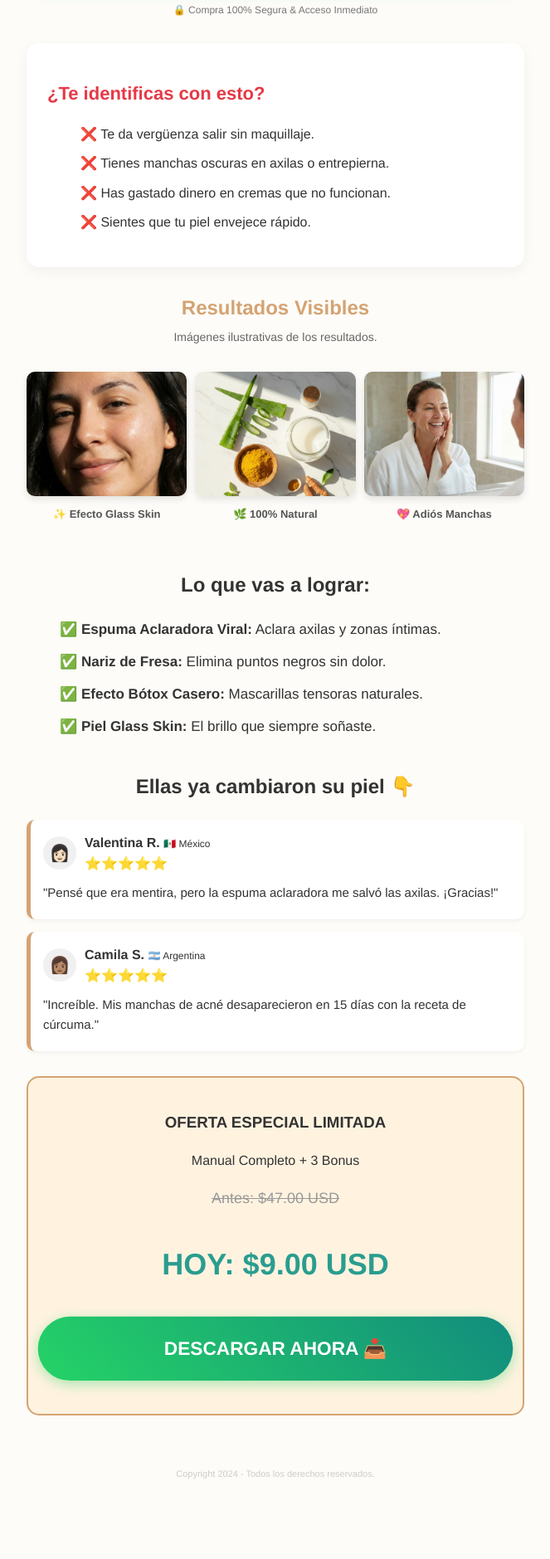
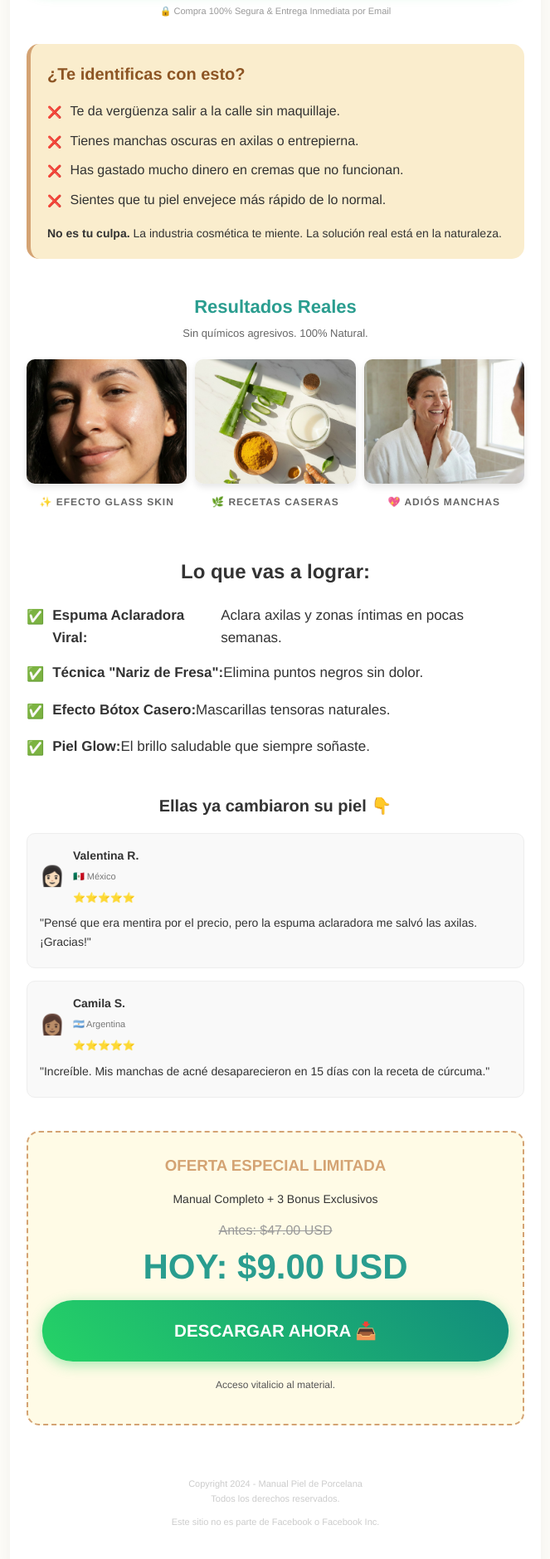
Before and after one commit to Ivan2312w/sosv1, a plain HTML site: page index.html in a window 1280 px wide. Shown: the part 802-2681 px from the top of the page at 83% size, without its empty margins (308-971 px from the left). Before the commit the page ends 2618 px from the top, so only its background shows below. Drawn offline with Linux system fonts and the light colour scheme.

Commit message:
Update index.html

```diff
--- a/index.html
+++ b/index.html
@@ -5,14 +5,14 @@
     <meta name="viewport" content="width=device-width, initial-scale=1.0">
     <title>Manual Piel de Porcelana - Oferta Especial</title>
     <style>
-        /* --- ESTILO GERAL --- */
+        /* --- ESTILO GERAL E CORES (Paleta Skincare) --- */
         :root {
-            --primary: #d4a373; /* Dourado suave */
-            --accent: #e63946; /* Vermelho Urgência */
-            --bg: #fdfcf8; /* Creme claro */
+            --primary: #d4a373; /* Tom Dourado/Bege */
+            --secondary: #faedcd; /* Creme claro */
+            --accent: #e63946; /* Vermelho para urgência */
+            --green: #2a9d8f; /* Verde para sucesso/natureza */
             --text: #333;
-            --white: #ffffff;
-            --green: #2a9d8f;
+            --bg: #fdfcf8;
         }
 
         body {
@@ -25,12 +25,14 @@
         }
 
         .container {
-            max-width: 600px; /* Otimizado para Celular */
+            max-width: 600px; /* Foco total em Mobile */
             margin: 0 auto;
             padding: 20px;
+            background: #fff;
+            box-shadow: 0 0 20px rgba(0,0,0,0.05);
         }
 
-        /* --- BARRA DE AVISO --- */
+        /* --- BARRA DE AVISO (Topo) --- */
         .top-bar {
             background-color: var(--accent);
             color: white;
@@ -41,49 +43,58 @@
             position: sticky;
             top: 0;
             z-index: 1000;
+            box-shadow: 0 2px 5px rgba(0,0,0,0.2);
         }
 
-        /* --- TÍTULOS --- */
+        /* --- TEXTOS E TÍTULOS --- */
         h1 {
             color: #b07d62;
-            font-size: 28px;
+            font-size: 26px;
             text-align: center;
-            line-height: 1.2;
+            line-height: 1.3;
             margin-bottom: 10px;
+            margin-top: 10px;
+        }
+
+        .highlight {
+            color: var(--accent);
+            font-weight: 900;
         }
 
         .sub-headline {
             text-align: center;
             font-size: 18px;
             color: #555;
-            margin-bottom: 30px;
+            margin-bottom: 25px;
+            font-weight: 400;
         }
 
-        /* --- IMAGEM DO PRODUTO (CAPA) --- */
-        .product-image {
+        /* --- IMAGEM DA CAPA (HERO) --- */
+        .hero-container {
             width: 100%;
+            margin-bottom: 20px;
             border-radius: 15px;
-            box-shadow: 0 10px 20px rgba(0,0,0,0.15);
-            margin-bottom: 20px;
             overflow: hidden;
+            box-shadow: 0 10px 25px rgba(0,0,0,0.15);
+            background-color: #eee; /* Cor de fundo enquanto carrega */
         }
 
-        .product-image img {
+        .hero-container img {
             width: 100%;
             height: auto;
             display: block;
         }
 
-        /* --- BOTÃO (CTA) --- */
+        /* --- BOTÃO DE COMPRA (CTA) --- */
         .btn {
             display: block;
             width: 100%;
             background: linear-gradient(45deg, #25D366, #128C7E);
             color: white;
-            padding: 20px;
+            padding: 20px 10px;
             text-align: center;
             border-radius: 50px;
-            font-size: 22px;
+            font-size: 20px;
             font-weight: bold;
             text-decoration: none;
             box-shadow: 0 4px 15px rgba(37, 211, 102, 0.4);
@@ -100,28 +111,54 @@
             100% { transform: scale(1); }
         }
 
-        /* --- SEÇÃO DE DOR --- */
+        /* --- SEÇÃO DE DOR (PROBLEMA) --- */
         .pain-section {
-            background-color: #fff;
-            padding: 25px;
+            background-color: var(--secondary);
+            padding: 20px;
             border-radius: 15px;
             margin: 30px 0;
-            box-shadow: 0 5px 15px rgba(0,0,0,0.05);
+            border-left: 5px solid var(--primary);
+        }
+
+        .pain-section h2 {
+            margin-top: 0;
+            font-size: 20px;
+            color: #8d5524;
+        }
+
+        .check-list {
+            padding-left: 0;
         }
 
         .check-list li {
             list-style: none;
             margin-bottom: 10px;
             font-size: 16px;
+            display: flex;
+            align-items: flex-start;
         }
-        .check-list li:before { content: '❌ '; }
 
-        /* --- NOVA GALERIA DE IMAGENS REAIS --- */
+        .check-list li:before {
+            content: '❌';
+            margin-right: 10px;
+            font-size: 14px;
+            margin-top: 3px;
+        }
+
+        /* --- GALERIA DE IMAGENS (RESULTADOS) --- */
+        .results-title {
+            text-align: center;
+            color: var(--green);
+            font-size: 22px;
+            margin-top: 40px;
+            margin-bottom: 5px;
+        }
+
         .visual-gallery {
             display: flex;
             justify-content: space-between;
             gap: 10px;
-            margin: 30px 0;
+            margin: 20px 0;
             flex-wrap: wrap;
         }
 
@@ -132,156 +169,174 @@
             margin-bottom: 15px;
         }
 
-        /* Ajuste para celular: imagens lado a lado (2 colunas) ou empilhadas */
         @media (max-width: 480px) {
             .gallery-item {
-                min-width: 45%; /* Duas por linha no celular para economizar espaço */
+                min-width: 45%; /* 2 por linha no celular */
+            }
+            .gallery-item:last-child {
+                min-width: 100%; /* A última fica grande */
             }
         }
 
         .gallery-item img {
             width: 100%;
-            height: 150px; /* Altura fixa para manter o padrão */
+            height: 150px;
+            object-fit: cover;
             border-radius: 10px;
             box-shadow: 0 4px 8px rgba(0,0,0,0.1);
-            object-fit: cover; /* ISSO GARANTE QUE A FOTO DE PESSOA NÃO FIQUE ESTICADA */
-            transition: transform 0.3s ease;
         }
 
         .gallery-caption {
-            font-size: 13px;
-            color: #555;
+            font-size: 12px;
+            font-weight: bold;
+            color: #666;
             margin-top: 5px;
-            font-weight: bold;
+            text-transform: uppercase;
+            letter-spacing: 1px;
         }
 
-        /* --- SEÇÃO DE BENEFICIOS --- */
+        /* --- BENEFÍCIOS --- */
+        .benefit-list {
+            padding: 0;
+        }
         .benefit-list li {
             list-style: none;
-            margin-bottom: 12px;
+            margin-bottom: 15px;
             font-size: 17px;
             font-weight: 500;
+            display: flex;
+            align-items: flex-start;
         }
-        .benefit-list li:before { content: '✅ '; }
+        .benefit-list li:before {
+            content: '✅';
+            margin-right: 10px;
+            margin-top: 2px;
+        }
 
-        /* --- DEPOIMENTOS --- */
+        /* --- DEPOIMENTOS (PROVA SOCIAL) --- */
         .testimonial {
-            background: white;
+            background: #f9f9f9;
             padding: 15px;
             border-radius: 10px;
             margin-bottom: 15px;
-            border-left: 5px solid var(--primary);
-            box-shadow: 0 2px 5px rgba(0,0,0,0.05);
+            border: 1px solid #eee;
         }
         .user-info {
             display: flex;
             align-items: center;
-            margin-bottom: 10px;
+            margin-bottom: 8px;
         }
         .avatar {
-            width: 40px;
-            height: 40px;
-            background-color: #f0f0f0;
-            border-radius: 50%;
+            font-size: 24px;
             margin-right: 10px;
-            display: flex;
-            align-items: center;
-            justify-content: center;
-            font-size: 20px;
         }
+        .user-name {
+            font-weight: bold;
+            font-size: 14px;
+            display: block;
+        }
+        .stars { color: #FFD700; font-size: 12px; }
 
         /* --- PREÇO --- */
         .offer-box {
-            background-color: #fff3e0;
-            border: 2px solid #d4a373;
-            padding: 20px;
+            background-color: #fffbe6;
+            border: 2px dashed #d4a373;
+            padding: 25px;
             text-align: center;
             border-radius: 15px;
-            margin-top: 30px;
+            margin-top: 40px;
         }
-        .old-price { text-decoration: line-through; color: #999; font-size: 18px; }
-        .new-price { color: var(--green); font-size: 36px; font-weight: 900; }
 
-        /* --- TIMER --- */
-        .timer {
-            font-size: 24px;
-            font-weight: bold;
-            color: var(--accent);
+        .old-price {
+            text-decoration: line-through;
+            color: #999;
+            font-size: 16px;
+        }
+
+        .new-price {
+            color: var(--green);
+            font-size: 42px;
+            font-weight: 900;
+            line-height: 1;
             margin: 10px 0;
         }
 
-        /* --- NOTIFICAÇÃO --- */
+        /* --- NOTIFICAÇÃO FAKE --- */
         .sales-notification {
             position: fixed;
             bottom: 20px;
             left: 20px;
-            background-color: white;
-            padding: 10px 15px;
+            background-color: rgba(255, 255, 255, 0.95);
+            padding: 12px 15px;
             border-radius: 10px;
-            box-shadow: 0 5px 20px rgba(0,0,0,0.2);
+            box-shadow: 0 5px 20px rgba(0,0,0,0.15);
             display: flex;
             align-items: center;
             z-index: 9999;
-            transform: translateX(-200%);
-            transition: transform 0.5s ease-in-out;
-            max-width: 300px;
+            transform: translateX(-150%);
+            transition: transform 0.5s cubic-bezier(0.175, 0.885, 0.32, 1.275);
             border-left: 4px solid var(--green);
-            font-family: Arial, sans-serif;
+            max-width: 280px;
         }
         .sales-notification.show { transform: translateX(0); }
-        .sales-img { font-size: 20px; margin-right: 10px; }
+        .sales-img { font-size: 24px; margin-right: 12px; }
         .sales-text { font-size: 12px; line-height: 1.3; color: #333; }
-        .time-ago { font-size: 10px; color: #888; }
 
+        /* --- TIMER --- */
+        .timer {
+            font-size: 28px;
+            font-weight: bold;
+            color: var(--accent);
+            font-family: monospace;
+        }
     </style>
 </head>
 <body>
 
     <div class="top-bar">
-        🔥 ¡OFERTA FLASH! 80% DE DESCUENTO - Solo por 15 Minutos
+        🔥 ¡OFERTA FLASH! 80% OFF - Solo por 15 Minutos
     </div>
 
     <div class="container">
 
-        <h1>Descubre el Secreto Coreano para una <span style="color:var(--accent)">"Piel de Porcelana"</span> en Casa</h1>
-        <p class="sub-headline">Elimina Manchas, Acné y Poros Abiertos con ingredientes de tu cocina.</p>
+        <h1>Descubre el Secreto Coreano para una <span class="highlight">"Piel de Porcelana"</span> en Casa</h1>
+        <p class="sub-headline">Elimina Manchas, Acné y Poros Abiertos usando ingredientes simples de tu cocina.</p>
 
-        <div class="product-image">
-            <img src="capa_manual.jpg" alt="Portada Manual Piel de Porcelana">
+        <div class="hero-container">
+            <img src="capa_manual.jpg" alt="Portada Manual Piel de Porcelana" />
         </div>
 
-        <div style="text-align: center;">
-            <p style="margin-bottom: 5px;">La oferta termina en:</p>
+        <div style="text-align: center; margin-bottom: 20px;">
+            <p style="margin:0; color:#777; font-size:12px;">La oferta termina en:</p>
             <div class="timer" id="countdown">15:00</div>
         </div>
 
         <a href="SEU_LINK_DE_CHECKOUT_AQUI" class="btn">QUIERO MI PIEL PERFECTA 👉</a>
-        <p style="text-align: center; font-size: 12px; color: #777;">🔒 Compra 100% Segura & Acceso Inmediato</p>
+        <p style="text-align: center; font-size: 11px; color: #999;">🔒 Compra 100% Segura & Entrega Inmediata por Email</p>
 
         <div class="pain-section">
-            <h2 style="color: var(--accent); font-size: 22px;">¿Te identificas con esto?</h2>
+            <h2>¿Te identificas con esto?</h2>
             <ul class="check-list">
-                <li>Te da vergüenza salir sin maquillaje.</li>
+                <li>Te da vergüenza salir a la calle sin maquillaje.</li>
                 <li>Tienes manchas oscuras en axilas o entrepierna.</li>
-                <li>Has gastado dinero en cremas que no funcionan.</li>
-                <li>Sientes que tu piel envejece rápido.</li>
+                <li>Has gastado mucho dinero en cremas que no funcionan.</li>
+                <li>Sientes que tu piel envejece más rápido de lo normal.</li>
             </ul>
+            <p style="font-size:14px; margin-bottom:0;"><strong>No es tu culpa.</strong> La industria cosmética te miente. La solución real está en la naturaleza.</p>
         </div>
 
-        <div style="text-align: center; margin-top: 30px;">
-            <h2 style="color: var(--primary); margin-bottom: 5px;">Resultados Visibles</h2>
-            <p style="font-size: 14px; color: #666; margin-top: 0;">Imágenes ilustrativas de los resultados.</p>
-        </div>
+        <h2 class="results-title">Resultados Reales</h2>
+        <p style="text-align:center; font-size:13px; color:#666; margin-top:0;">Sin químicos agresivos. 100% Natural.</p>
 
         <div class="visual-gallery">
             <div class="gallery-item">
-                <img src="pele_glass.jpg" alt="Mujer con Piel Glass Skin Brillante">
+                <img src="pele_glass.jpg" alt="Efecto Glass Skin">
                 <div class="gallery-caption">✨ Efecto Glass Skin</div>
             </div>
 
             <div class="gallery-item">
-                <img src="ingredientes_naturais.jpg" alt="Ingredientes Naturales Skincare">
-                <div class="gallery-caption">🌿 100% Natural</div>
+                <img src="ingredientes_naturais.jpg" alt="Ingredientes Naturales">
+                <div class="gallery-caption">🌿 Recetas Caseras</div>
             </div>
 
             <div class="gallery-item">
@@ -289,49 +344,57 @@
                 <div class="gallery-caption">💖 Adiós Manchas</div>
             </div>
         </div>
+
         <h2 style="text-align: center; margin-top: 40px;">Lo que vas a lograr:</h2>
         <ul class="benefit-list">
-            <li><strong>Espuma Aclaradora Viral:</strong> Aclara axilas y zonas íntimas.</li>
-            <li><strong>Nariz de Fresa:</strong> Elimina puntos negros sin dolor.</li>
+            <li><strong>Espuma Aclaradora Viral:</strong> Aclara axilas y zonas íntimas en pocas semanas.</li>
+            <li><strong>Técnica "Nariz de Fresa":</strong> Elimina puntos negros sin dolor.</li>
             <li><strong>Efecto Bótox Casero:</strong> Mascarillas tensoras naturales.</li>
-            <li><strong>Piel Glass Skin:</strong> El brillo que siempre soñaste.</li>
+            <li><strong>Piel Glow:</strong> El brillo saludable que siempre soñaste.</li>
         </ul>
 
-        <h2 style="text-align: center; margin-top: 40px;">Ellas ya cambiaron su piel 👇</h2>
+        <h2 style="text-align: center; margin-top: 40px; font-size:20px;">Ellas ya cambiaron su piel 👇</h2>
 
         <div class="testimonial">
             <div class="user-info">
-                <div class="avatar">👩🏻</div>
+                <span class="avatar">👩🏻</span>
                 <div>
-                    <strong>Valentina R.</strong> <span style="font-size:12px">🇲🇽 México</span><br>
-                    <span style="color:#FFD700">⭐⭐⭐⭐⭐</span>
+                    <span class="user-name">Valentina R.</span>
+                    <span style="font-size:11px; color:#777;">🇲🇽 México</span><br>
+                    <span class="stars">⭐⭐⭐⭐⭐</span>
                 </div>
             </div>
-            <p style="font-size: 15px; margin: 5px 0;">"Pensé que era mentira, pero la espuma aclaradora me salvó las axilas. ¡Gracias!"</p>
+            <p style="font-size: 14px; margin:5px 0;">"Pensé que era mentira por el precio, pero la espuma aclaradora me salvó las axilas. ¡Gracias!"</p>
         </div>
 
         <div class="testimonial">
             <div class="user-info">
-                <div class="avatar">👩🏽</div>
+                <span class="avatar">👩🏽</span>
                 <div>
-                    <strong>Camila S.</strong> <span style="font-size:12px">🇦🇷 Argentina</span><br>
-                    <span style="color:#FFD700">⭐⭐⭐⭐⭐</span>
+                    <span class="user-name">Camila S.</span>
+                    <span style="font-size:11px; color:#777;">🇦🇷 Argentina</span><br>
+                    <span class="stars">⭐⭐⭐⭐⭐</span>
                 </div>
             </div>
-            <p style="font-size: 15px; margin: 5px 0;">"Increíble. Mis manchas de acné desaparecieron en 15 días con la receta de cúrcuma."</p>
+            <p style="font-size: 14px; margin:5px 0;">"Increíble. Mis manchas de acné desaparecieron en 15 días con la receta de cúrcuma."</p>
         </div>
 
         <div class="offer-box">
-            <h3>OFERTA ESPECIAL LIMITADA</h3>
-            <p>Manual Completo + 3 Bonus</p>
-            <p class="old-price">Antes: $47.00 USD</p>
-            <p class="new-price">HOY: $9.00 USD</p>
+            <h3 style="margin:0; color:#d4a373;">OFERTA ESPECIAL LIMITADA</h3>
+            <p style="font-size:14px;">Manual Completo + 3 Bonus Exclusivos</p>
+
+            <div class="old-price">Antes: $47.00 USD</div>
+            <div class="new-price">HOY: $9.00 USD</div>
 
             <a href="SEU_LINK_DE_CHECKOUT_AQUI" class="btn">DESCARGAR AHORA 📥</a>
+            <p style="font-size:12px; color:#555;">Acceso vitalicio al material.</p>
         </div>
 
         <br><br>
-        <p style="text-align: center; font-size: 11px; color: #ccc;">Copyright 2024 - Todos los derechos reservados.</p>
+        <footer style="text-align: center; font-size: 11px; color: #ccc; padding-bottom: 20px;">
+            <p>Copyright 2024 - Manual Piel de Porcelana<br>Todos los derechos reservados.</p>
+            <p>Este sitio no es parte de Facebook o Facebook Inc.</p>
+        </footer>
     </div>
 
     <div id="notification" class="sales-notification">
@@ -344,43 +407,63 @@
     </div>
 
     <script>
-        // 1. TIMER 15 MIN
+        // 1. Lógica do Timer de 15 Minutos
         function startTimer(duration, display) {
             var timer = duration, minutes, seconds;
             setInterval(function () {
                 minutes = parseInt(timer / 60, 10);
                 seconds = parseInt(timer % 60, 10);
+
                 minutes = minutes < 10 ? "0" + minutes : minutes;
                 seconds = seconds < 10 ? "0" + seconds : seconds;
+
                 display.textContent = minutes + ":" + seconds;
-                if (--timer < 0) timer = duration;
+
+                if (--timer < 0) {
+                    timer = duration;
+                }
             }, 1000);
         }
+
         window.onload = function () {
-            var fifteenMinutes = 60 * 15, display = document.querySelector('#countdown');
+            var fifteenMinutes = 60 * 15,
+                display = document.querySelector('#countdown');
             startTimer(fifteenMinutes, display);
         };
 
-        // 2. NOTIFICAÇÕES
+        // 2. Lógica das Notificações Fakes (Prova Social)
         const buyers = [
             { name: "Sofía", country: "de México 🇲🇽" },
             { name: "Valentina", country: "de Argentina 🇦🇷" },
-            { name: "Isabella", country: "de Venezuela 🇻🇪" },
+            { name: "Isabella", country: "de Colombia 🇨🇴" },
             { name: "Camila", country: "de España 🇪🇸" },
-            { name: "Valeria", country: "de Colombia 🇨🇴" }
+            { name: "Valeria", country: "de Chile 🇨🇱" },
+            { name: "Luciana", country: "de Perú 🇵🇪" }
         ];
 
         function showNotification() {
             const notification = document.getElementById('notification');
             const nameEl = document.getElementById('notif-name');
             const countryEl = document.getElementById('notif-country');
+
+            // Escolhe aleatoriamente um comprador
             const randomBuyer = buyers[Math.floor(Math.random() * buyers.length)];
+
             nameEl.textContent = randomBuyer.name;
             countryEl.textContent = randomBuyer.country;
+
+            // Mostra a notificação
             notification.classList.add('show');
-            setTimeout(() => { notification.classList.remove('show'); }, 4000);
+
+            // Esconde após 4 segundos
+            setTimeout(() => {
+                notification.classList.remove('show');
+            }, 4000);
         }
+
+        // Inicia o ciclo de notificações a cada 7 segundos
         setInterval(showNotification, 7000);
     </script>
+
 </body>
 </html>
```
